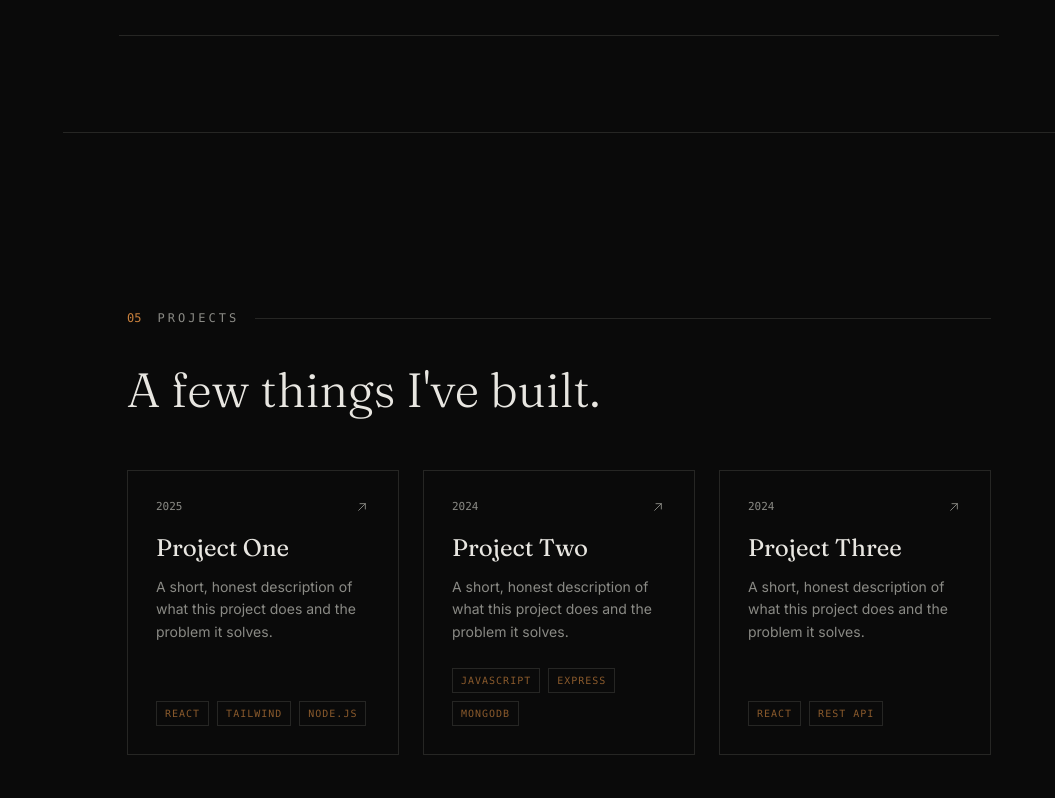
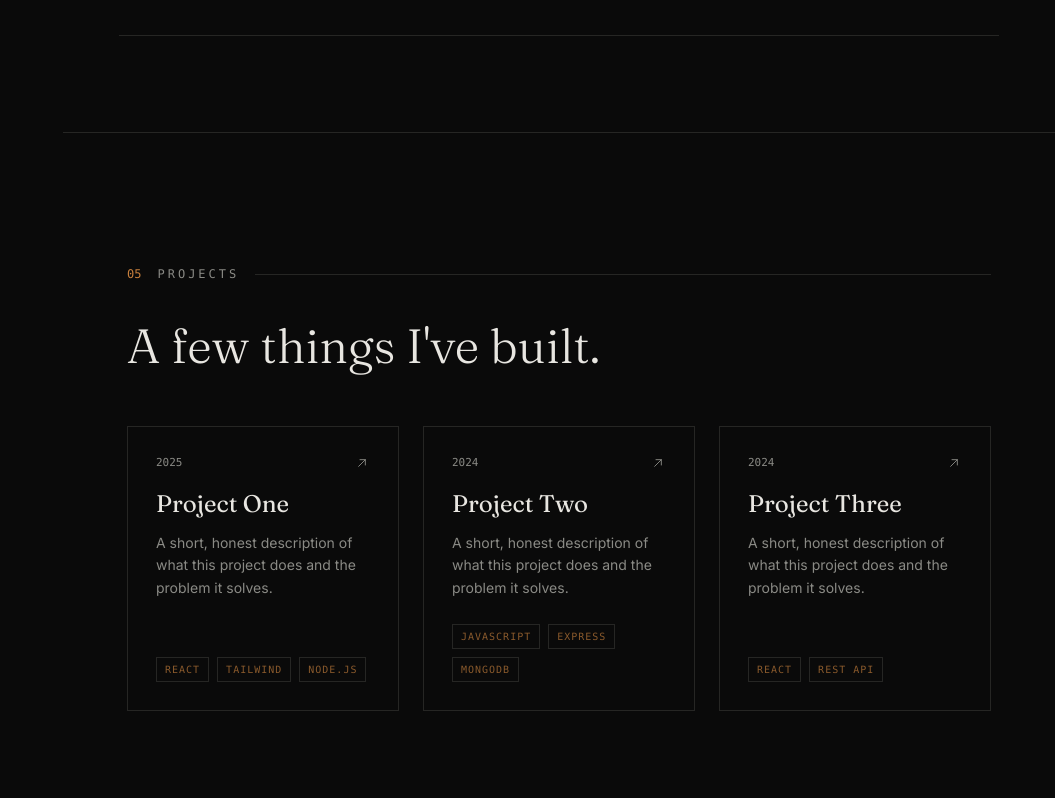
Before and after one commit to Arian-jay/myPortfolio, a React (Create React App) app: page / in a window 1280 px wide. Shown: the part 3282-4080 px from the top of the page, without its empty margins (225-1280 px from the left). Built offline with nearby package versions, Linux system fonts and the light colour scheme; no server answers.

Commit message:
fixed padding for all sections

```diff
--- a/src/components/sections/Projects.jsx
+++ b/src/components/sections/Projects.jsx
@@ -6,7 +6,7 @@ export default function Projects() {
   return (
     <section
       id="projects"
-      className="min-h-screen flex flex-col justify-center px-6 sm:px-10 lg:px-16 py-24 border-t border-line"
+      className="min-h-screen flex flex-col justify-center px-6 sm:px-10 lg:px-16 py-24 pt-2 border-t border-line"
     >
       <div className="flex items-center gap-4 mb-10">
         <span className="font-mono text-xs text-rust tnum">05</span>
```
